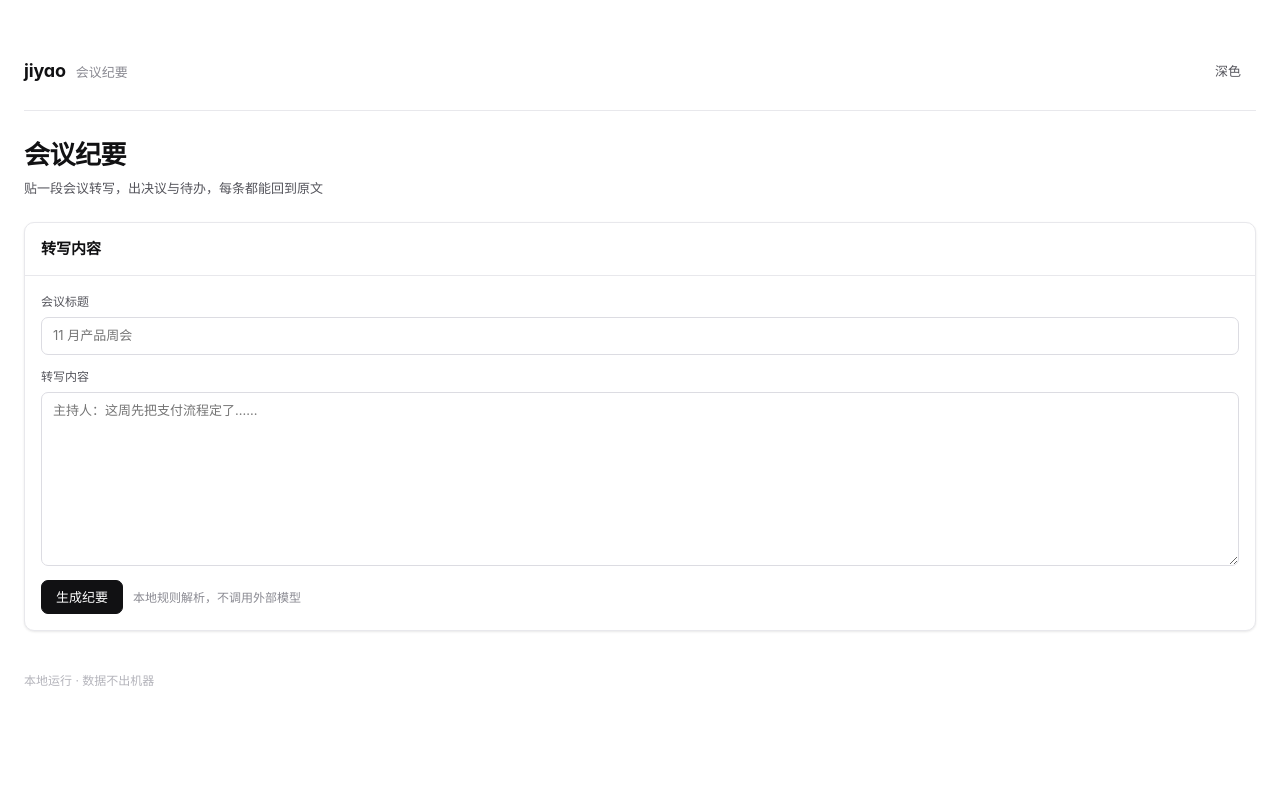
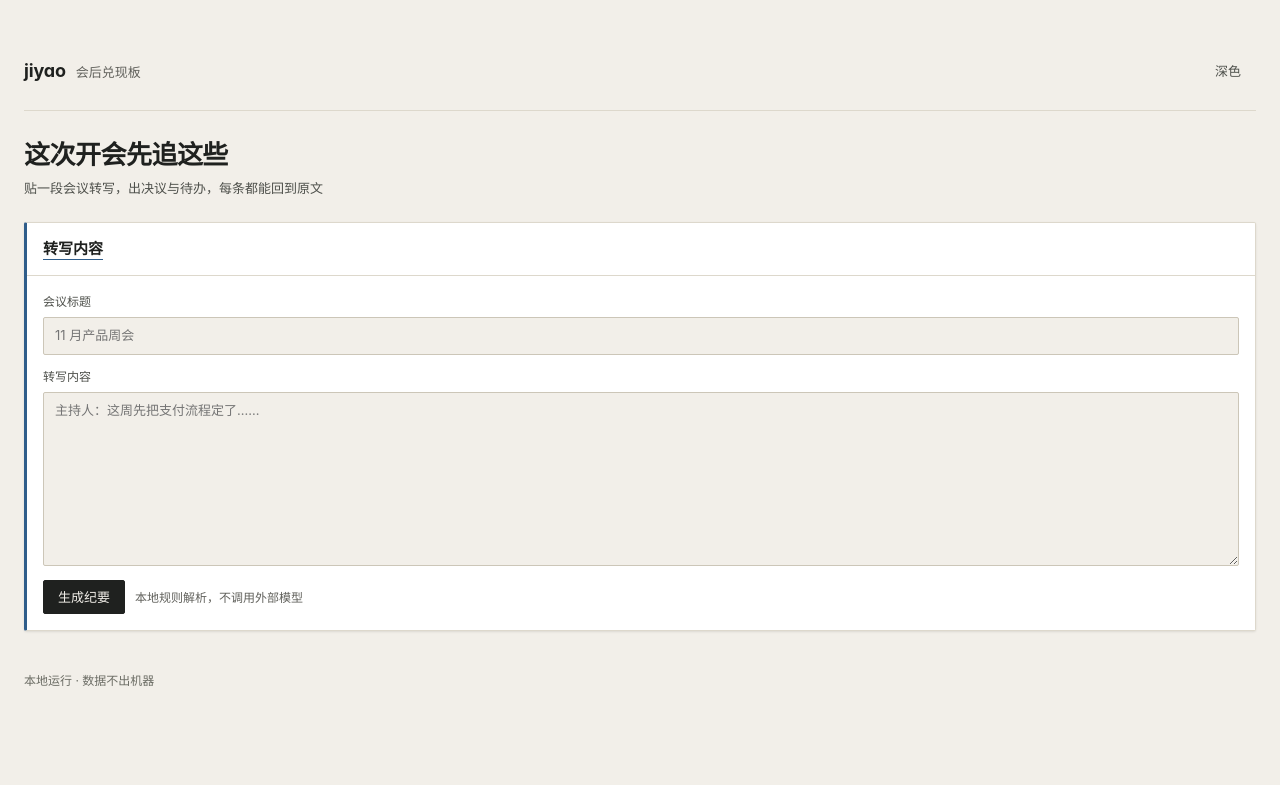
Before and after one commit to wushiyi105-jpg/jiyao, a FastAPI app: page / in a window 1280 px wide. Shown: the top 785 px of the page. Run offline with FastAPI, Linux system fonts and the light colour scheme; parts of the project's set-up code (start-up, migrations or seed data) failed here and were passed over.

Commit message:
feat(ui): 按产品任务重做专属首屏与视觉

```diff
--- /dev/null
+++ b/static/theme.css
@@ -0,0 +1,27 @@
+:root {
+  --bg: #F2EFE9;
+  --bg-subtle: #EBE7DF;
+  --bg-muted: #DFD9CE;
+  --card: #FFFFFF;
+  --text: #1F211F;
+  --text-2: #4e504b;
+  --text-3: #60605b;
+  --text-4: #6b6c64;
+  --border: #DDD8CC;
+  --border-2: #CCC6B8;
+  --border-3: #B8B09E;
+  --accent: #2F5D8A;
+  --accent-soft: #E8EFF6;
+  --accent-ink: #244A6E;
+  --radius: 2px;
+  --radius-sm: 2px;
+  --radius-lg: 4px;
+}
+:root[data-theme="dark"] {
+  --accent: #7FA8D0;
+  --accent-soft: #16283D;
+  --accent-ink: #BAD2EA;
+}
+.card { border-left: 3px solid var(--accent); }
+.card__head h2 { text-decoration: underline; text-decoration-color: var(--accent); text-underline-offset: 5px; }
+.table th { background: transparent; border-bottom: 2px solid var(--accent); }
--- a/static/ui.css
+++ b/static/ui.css
@@ -325,3 +325,25 @@ hr.sep { border: 0; border-top: 1px solid var(--border); margin: 24px 0; }
 .board-item:last-child { border-bottom: 0; padding-bottom: 0; }
 .board-item .t { font-size: var(--fs-sm); font-weight: 600; }
 .board-item .why { color: var(--text-3); font-size: var(--fs-xs); margin-top: 2px; line-height: 1.5; }
+
+
+.daywall { display: grid; grid-template-columns: repeat(auto-fit, minmax(112px, 1fr)); gap: 8px; }
+.daytile { border: 1px solid var(--border); border-radius: var(--radius-sm); padding: 10px; background: var(--bg-subtle); min-height: 96px; }
+.daytile .d { font-size: var(--fs-2xs); color: var(--text-3); letter-spacing: .05em; }
+.daytile .shift { margin-top: 5px; font-size: var(--fs-xs); color: var(--text-2); display: flex; gap: 5px; }
+.daytile .shift b { color: var(--text); font-weight: 600; min-width: 28px; }
+.offers { display: grid; grid-template-columns: repeat(auto-fit, minmax(280px, 1fr)); gap: 12px; }
+.offer { border: 1px solid var(--border); border-radius: var(--radius); padding: 16px; background: var(--bg-subtle); }
+.offer .co { font-size: var(--fs-sm); font-weight: 600; }
+.offer .amount { margin: 6px 0 2px; font-size: var(--fs-2xl); font-weight: 650; font-variant-numeric: tabular-nums; letter-spacing: -.02em; }
+.offer .amount small { font-size: var(--fs-xs); font-weight: 500; color: var(--text-3); margin-left: 3px; }
+.offer dl { margin: 12px 0 0; display: grid; grid-template-columns: 1fr auto; gap: 5px; font-size: var(--fs-xs); }
+.offer dt { color: var(--text-3); }
+.offer dd { margin: 0; color: var(--text); font-variant-numeric: tabular-nums; }
+.ticket { border: 2px dashed var(--border-3); border-radius: var(--radius); padding: 16px; background: var(--bg-subtle); }
+.ticket .label { font-size: var(--fs-2xs); letter-spacing: .12em; color: var(--text-3); text-transform: uppercase; }
+.ticket .price { font-family: var(--mono); font-size: var(--fs-3xl); font-weight: 650; letter-spacing: -.03em; margin-top: 4px; }
+.chips { display: flex; flex-wrap: wrap; gap: 6px; margin-bottom: 16px; }
+
+
+.row-end { display: flex; gap: 8px; align-items: center; margin-left: auto; flex: none; }
--- a/templates/_macros.html
+++ b/templates/_macros.html
@@ -7,6 +7,7 @@
   <meta name="viewport" content="width=device-width, initial-scale=1">
   <title>{{ name }} · {{ tagline }}</title>
   <link rel="stylesheet" href="/static/ui.css">
+  <link rel="stylesheet" href="/static/theme.css">
 </head>
 <body>
   <main class="shell{% if wide %} shell--wide{% endif %}">
--- a/templates/index.html
+++ b/templates/index.html
@@ -1,6 +1,16 @@
 {% from "_macros.html" import shell, head, stats, card, tag, empty, note %}
-{% call shell("jiyao", "会议纪要", true) %}
-{{ head("会议纪要", "贴一段会议转写，出决议与待办，每条都能回到原文") }}
+{% call shell("jiyao", "会后兑现板", true) %}
+{{ head("这次开会先追这些", "贴一段会议转写，出决议与待办，每条都能回到原文") }}
+
+{% if open %}
+{% call card("未结事项", open|length ~ " 条") %}
+  <div class="stack">
+    {% for a in open %}
+    <div class="list-row"><span class="t">{{ a.text[:56] }}</span><span class="s">{{ a.assignee or "待指定" }}</span></div>
+    {% endfor %}
+  </div>
+{% endcall %}
+{% endif %}
 
 {% call card("转写内容") %}
 <form method="post" action="/digest">
@@ -61,14 +71,4 @@
 {% endcall %}
 {% endif %}
 {% endif %}
-
-{% if open %}
-{% call card("历史未完成", open|length ~ " 条") %}
-  <div class="stack">
-    {% for a in open %}
-    <div class="list-row"><span class="t">{{ a.text[:48] }}</span><span class="s">{{ a.assignee or "未指派" }}</span></div>
-    {% endfor %}
-  </div>
 {% endcall %}
-{% endif %}
-{% endcall %}
```
